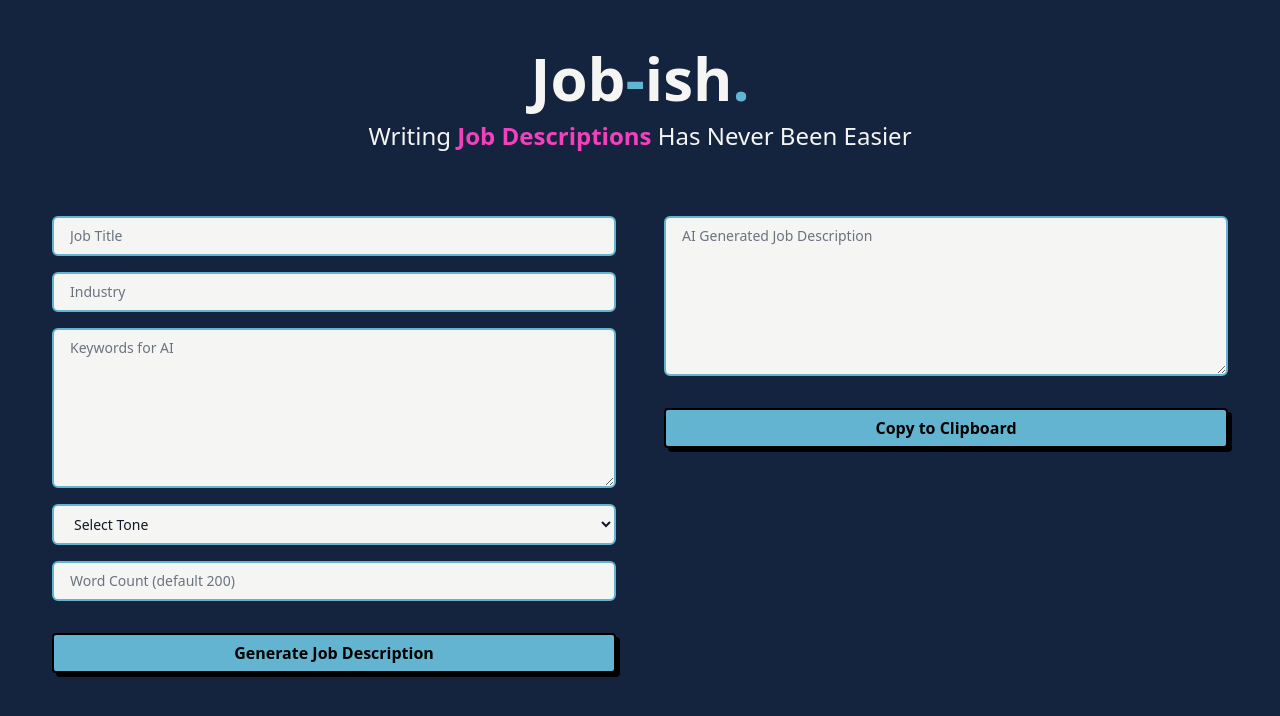
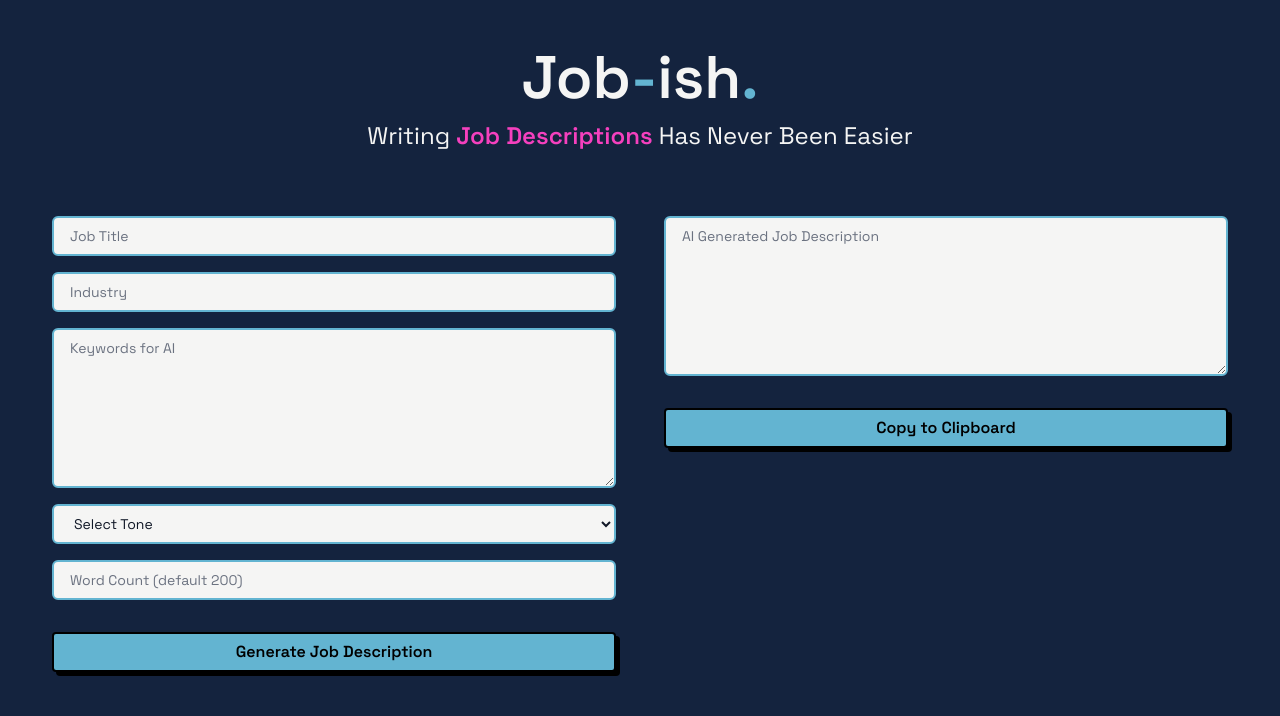
Before and after one commit to emelyn-barrientos/ai-jobbish-descriptions, a Next.js app: page / in a window 1280 px wide. Shown: the top 716 px of the page. Built offline with nearby package versions, Linux system fonts and the light colour scheme.

Commit message:
Import Space Grotesk font into project

```diff
--- a/src/pages/_document.js
+++ b/src/pages/_document.js
@@ -3,7 +3,12 @@ import { Html, Head, Main, NextScript } from 'next/document'
 export default function Document() {
   return (
     <Html lang="en">
-      <Head />
+      <Head>
+        <link
+          href="https://fonts.googleapis.com/css2?family=Space+Grotesk:wght@400;600&display=swap"
+          rel="stylesheet"
+        />
+      </Head>
       <body>
         <Main />
         <NextScript />
--- a/src/pages/index.js
+++ b/src/pages/index.js
@@ -15,13 +15,13 @@ export default function Home() {
       </Head>
       <main className="bg-oxford-blue pt-10 pb-10 pr-5 pl-5 min-h-screen ">
         <div className="flex flex-col items-center justify-center px-4 py-2">
-          <h1 className="text-4xl md:text-6xl font-bold text-stone-100">
+          <h1 className="text-4xl md:text-6xl  font-sans font-bold text-stone-100">
             Job<span className="text-accent-aero">-</span>ish
             <span className="text-4xl md:text-6xl font-bold text-accent-aero">
               .
             </span>
           </h1>
-          <p className="mt-3 text-2xl text-stone-100 text-center md:mx-auto">
+          <p className="mt-3 text-2xl font-sans text-stone-100 text-center md:mx-auto">
             Writing{' '}
             <span className=" text-accent-pink font-bold">
               Job Descriptions
--- a/src/styles/globals.css
+++ b/src/styles/globals.css
@@ -1,3 +1,5 @@
 @tailwind base;
 @tailwind components;
 @tailwind utilities;
+
+@import url('https://fonts.googleapis.com/css2?family=Space+Grotesk:wght@400;600&display=swap')
--- a/tailwind.config.js
+++ b/tailwind.config.js
@@ -10,6 +10,9 @@ module.exports = {
         'accent-aero': '#63B4D1',
         'accent-pink': '#F540BE',
       },
+      fontFamily: {
+        sans: ['Space Grotesk', 'sans-serif'],
+      },
     },
   },
   plugins: [],
```
